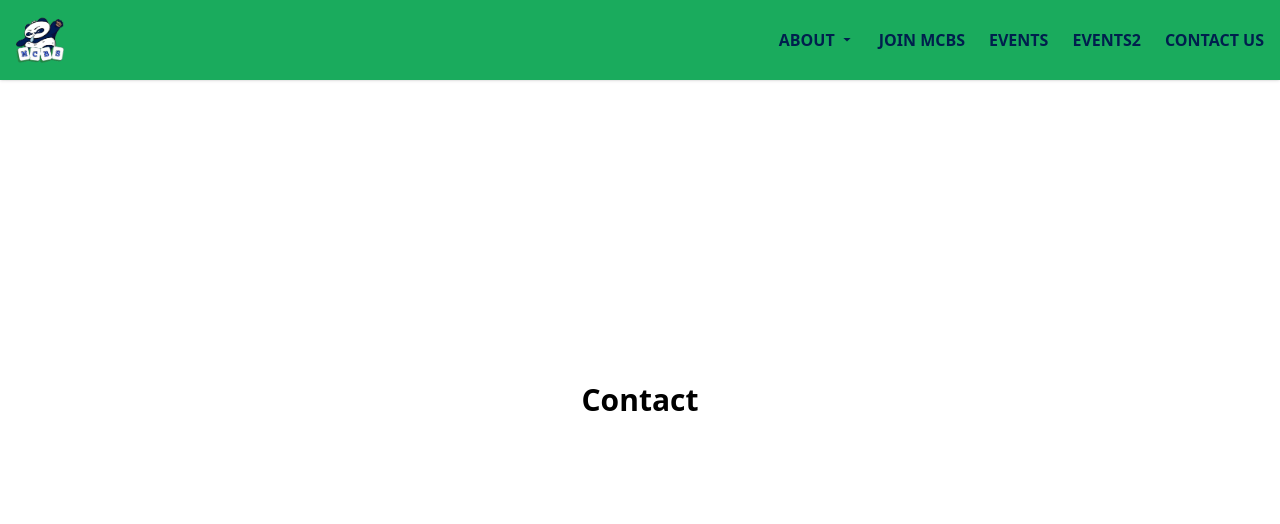
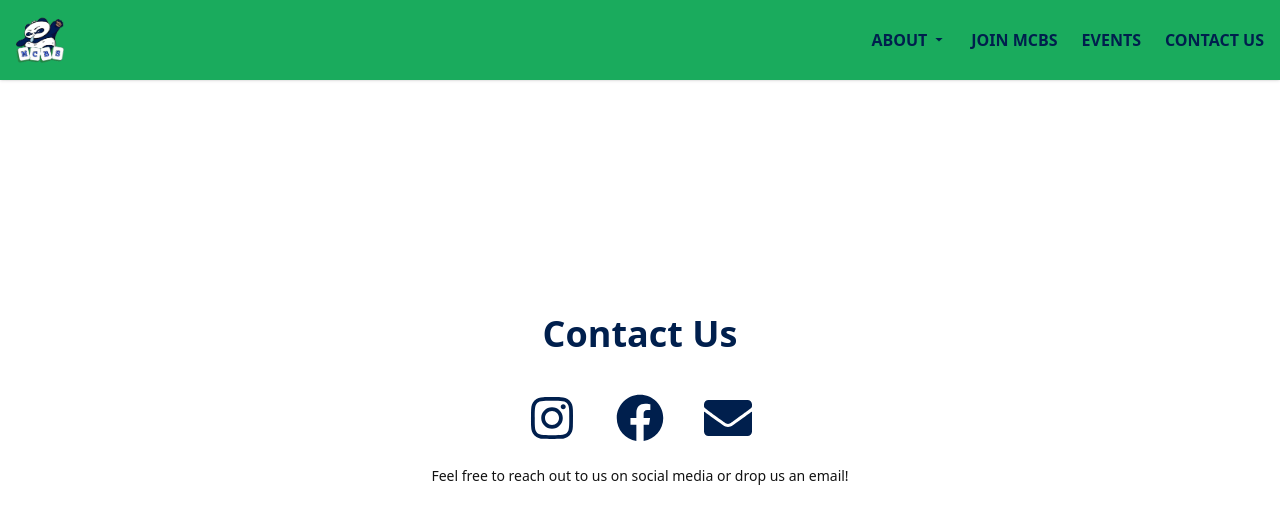
Before and after one commit to Carlswoon/MCBS-Website, a React (Vite) app: page /contact in a window 1280 px wide. Shown: the top 524 px of the page. Built offline with nearby package versions, Linux system fonts and the light colour scheme.

Commit message:
finished all routes

```diff
--- a/src/App.jsx
+++ b/src/App.jsx
@@ -1,7 +1,7 @@
 import { Routes, Route } from 'react-router-dom';
 import Navbar from './components/Navbar';
 import Home from './pages/Home';
-import Events from './pages/Events';
+import Events from './pages/old/Events';
 import Events2 from './pages/Events2';
 import About from './pages/aboutUs';
 import Team from './pages/MeetTheTeam';
--- a/src/components/Navbar.jsx
+++ b/src/components/Navbar.jsx
@@ -64,11 +64,8 @@ export default function Navbar() {
           <Link to="/join" className="hover:text-mcbs-white transition">
             JOIN MCBS
           </Link>
-          <Link to="/events" className="hover:text-mcbs-white transition">
+          <Link to="/events2" className="hover:text-mcbs-white transition">
             EVENTS
-          </Link>
-          <Link to="/events2" className="hover:text-mcbs-white transition">
-            EVENTS2
           </Link>
           <Link to="/contact" className="hover:text-mcbs-white transition">
             CONTACT US
--- a/src/pages/ContactUs.jsx
+++ b/src/pages/ContactUs.jsx
@@ -1,7 +1,40 @@
+import { FaInstagram, FaFacebook, FaEnvelope } from "react-icons/fa";
+
 export default function Contact() {
   return (
-    <div className="flex items-center justify-center min-h-screen">
-      <p className="text-3xl font-semibold">Contact</p>
+    <div className="min-h-screen bg-mcbs-white flex flex-col items-center justify-center px-6 py-20">
+      <h1 className="text-4xl font-bold text-mcbs-navy mb-10">Contact Us</h1>
+
+      <div className="flex gap-10 text-5xl text-mcbs-navy">
+        <a
+          href="https://www.instagram.com/unswmcbsoc?utm_source=ig_web_button_share_sheet&igsh=ZDNlZDc0MzIxNw=="
+          target="_blank"
+          rel="noopener noreferrer"
+          className="hover:text-mcbs-green transition duration-300"
+        >
+          <FaInstagram />
+        </a>
+
+        <a
+          href="https://www.facebook.com/people/UNSW-Mahjong-Chinese-Boardgame-Society/61559099544815/#"
+          target="_blank"
+          rel="noopener noreferrer"
+          className="hover:text-mcbs-green transition duration-300"
+        >
+          <FaFacebook />
+        </a>
+
+        <a
+          href="mailto:unswmcbsociety@gmail.com"
+          className="hover:text-mcbs-green transition duration-300"
+        >
+          <FaEnvelope />
+        </a>
+      </div>
+
+      <p className="text-mcbs-shadow text-sm mt-6 text-center px-4">
+        Feel free to reach out to us on social media or drop us an email!
+      </p>
     </div>
   );
 }
--- a/src/pages/JoinMCBS.jsx
+++ b/src/pages/JoinMCBS.jsx
@@ -1,5 +1,6 @@
 import { useState } from 'react';
 import { Link } from 'react-router-dom';
+import CountdownBanner from '../components/CountdownSection';
 
 export default function Join() {
   // auto‐enable in a month…
@@ -153,6 +154,7 @@ export default function Join() {
           )}
         </form>
       </div>
+      <CountdownBanner />
     </div>
   );
 }
--- a/src/pages/team/EventsTeam.jsx
+++ b/src/pages/team/EventsTeam.jsx
@@ -62,7 +62,7 @@ export default function EventsTeam() {
       img: "/mahjong/people/events/Ellen.png",
       tile: "/mahjong/people/events/tiles/Ellen.png",
       title: "Events Subcommittee",
-      bio: "Ellen brings precision and presence to every event.",
+      bio: "can u make one up for me i acc cant think of anything",
     },
     {
       name: "Gloria",
--- a/src/pages/team/Marketing.jsx
+++ b/src/pages/team/Marketing.jsx
@@ -16,7 +16,7 @@ export default function Marketing() {
       img: "/mahjong/people/marketing/Yuyan.png",
       tile: "/mahjong/people/marketing/tiles/Yuyan.png",
       title: "Vice President",
-      bio: "Yuyan leads with vision and the perfect Instagram caption.",
+      bio: "From the moment I was born, I was destined to make mahjong reels",
     },
 
     // Directors (2導)
```
Also changed, not shown: src/pages/old/Events.jsx (renamed from src/pages/Events.jsx).
